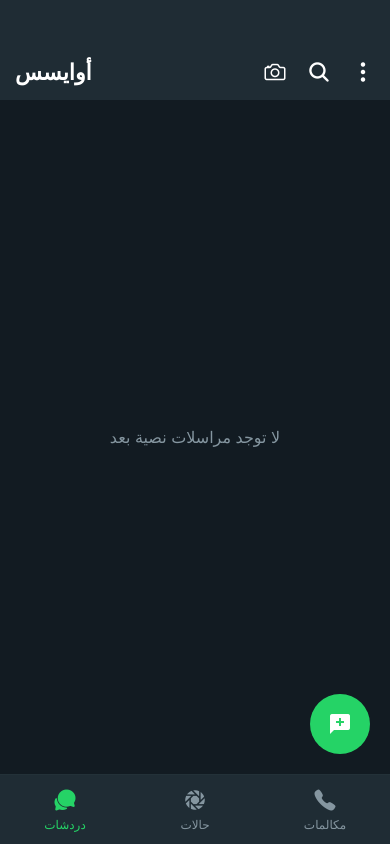
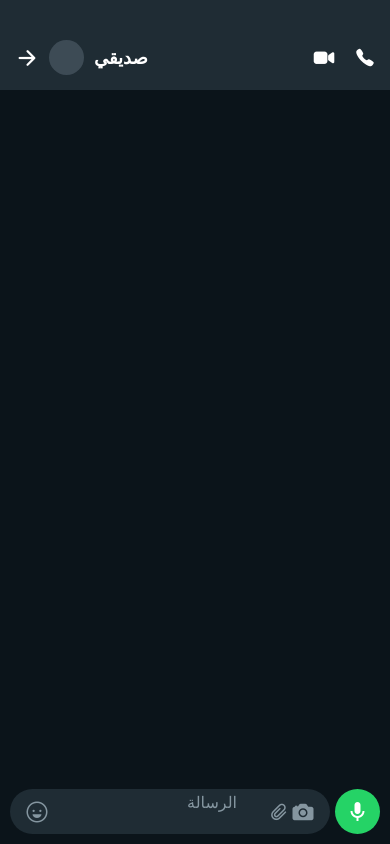
Before and after one commit to jnedkarazon86-ops/oasis-server, a React Native app: screen / in a window 390 px wide. Built offline with nearby package versions, Linux system fonts and the light colour scheme.

Commit message:
Update App.js

```diff
--- a/App.js
+++ b/App.js
@@ -1,138 +1,113 @@
 import React, { useState } from 'react';
-import { StyleSheet, Text, View, TouchableOpacity, FlatList, TextInput, ScrollView } from 'react-native';
-import { Ionicons, MaterialCommunityIcons, FontAwesome5 } from '@expo/vector-icons';
+import { StyleSheet, Text, View, TouchableOpacity, TextInput, FlatList, Linking, Alert } from 'react-native';
+import { Ionicons, MaterialCommunityIcons } from '@expo/vector-icons';
 
 export default function App() {
-  const [currentTab, setCurrentTab] = useState('Chats'); // Chats, Status, Calls, Settings
-  const [isSearching, setIsSearching] = useState(false);
-  const [searchText, setSearchText] = useState('');
+  const [message, setMessage] = useState('');
+  const [chatMessages, setChatMessages] = useState([]);
+  const [isRecording, setIsRecording] = useState(false);
 
-  // واجهة الهيدر (العلوية)
-  const renderHeader = () => (
-    <View style={styles.header}>
-      {!isSearching ? (
-        <>
-          <Text style={styles.headerTitle}>أوايسس</Text>
-          <View style={styles.headerIcons}>
-            <TouchableOpacity style={styles.iconButton}><Ionicons name="camera-outline" size={24} color="white" /></TouchableOpacity>
-            <TouchableOpacity style={styles.iconButton} onPress={() => setIsSearching(true)}><Ionicons name="search" size={24} color="white" /></TouchableOpacity>
-            <TouchableOpacity style={styles.iconButton} onPress={() => setCurrentTab('Settings')}><Ionicons name="ellipsis-vertical" size={24} color="white" /></TouchableOpacity>
-          </View>
-        </>
-      ) : (
-        <View style={styles.searchBarContainer}>
-          <TouchableOpacity onPress={() => {setIsSearching(false); setSearchText('');}}><Ionicons name="arrow-back" size={24} color="white" /></TouchableOpacity>
-          <TextInput
-            style={styles.searchInput}
-            placeholder="بحث..."
-            placeholderTextColor="#ccc"
-            autoFocus
-            value={searchText}
-            onChangeText={setSearchText}
-          />
-        </View>
-      )}
-    </View>
-  );
+  // 📞 وظيفة الاتصال الهاتفي
+  const makeCall = (type) => {
+    const phoneNumber = 'tel:0900000000'; // رقم افتراضي
+    Alert.alert('بدء اتصال', `هل تريد إجراء مكالمة ${type === 'video' ? 'فيديو' : 'صوتية'}؟`, [
+      { text: 'إلغاء', style: 'cancel' },
+      { text: 'اتصال', onPress: () => Linking.openURL(phoneNumber) }
+    ]);
+  };
 
-  // واجهة الإعدادات
-  const renderSettings = () => (
-    <ScrollView style={styles.container}>
-      <View style={styles.settingsHeader}>
-        <TouchableOpacity onPress={() => setCurrentTab('Chats')}><Ionicons name="arrow-back" size={24} color="white" /></TouchableOpacity>
-        <Text style={styles.settingsTitle}>الإعدادات</Text>
-      </View>
-      <SettingItem icon="key" title="الحساب" sub="الخصوصية، الأمان، تغيير الرقم" />
-      <SettingItem icon="chatbubble-ellipses" title="الدردشات" sub="المظهر، خلفيات الشاشة" />
-      <SettingItem icon="notifications" title="الإشعارات" sub="نغمات الرسائل والمجموعات" />
-      <SettingItem icon="data-usage" title="التخزين والبيانات" sub="التنزيل التلقائي، حجم الشبكة" type="material" />
-      <SettingItem icon="help-circle" title="المساعدة" sub="مركز المساعدة، اتصل بنا" />
-    </ScrollView>
-  );
+  // ✉️ وظيفة إرسال الرسالة
+  const sendMessage = () => {
+    if (message.trim().length > 0) {
+      setChatMessages([...chatMessages, { id: Date.now().toString(), text: message, time: '10:00 م' }]);
+      setMessage(''); // تفريغ الحقل بعد الإرسال
+    }
+  };
+
+  // 🎙️ وظيفة تسجيل الصوت (واجهة تفاعلية)
+  const toggleRecording = () => {
+    setIsRecording(!isRecording);
+    if (!isRecording) {
+      // هنا يبدأ التسجيل الحقيقي مستقبلاً
+    } else {
+      Alert.alert("تم الحفظ", "تم تسجيل المقطع الصوتي بنجاح");
+    }
+  };
 
   return (
     <View style={styles.container}>
-      {currentTab !== 'Settings' && renderHeader()}
-
-      <View style={{ flex: 1 }}>
-        {currentTab === 'Chats' && (
-          <View style={styles.centered}><Text style={styles.emptyText}>لا توجد مراسلات نصية بعد</Text></View>
-        )}
-        {currentTab === 'Status' && (
-          <View style={styles.statusSection}>
-            <View style={styles.myStatus}>
-              <View style={styles.avatarLarge}><View style={styles.plusIcon}><Ionicons name="add" size={16} color="white" /></View></View>
-              <View style={{marginLeft: 15}}><Text style={styles.nameText}>حالتي</Text><Text style={styles.subText}>انقر لإضافة حالة</Text></View>
-            </View>
-          </View>
-        )}
-        {currentTab === 'Calls' && (
-          <View style={styles.centered}><Text style={styles.emptyText}>لا توجد مكالمات هاتفية أو فيديو</Text></View>
-        )}
-        {currentTab === 'Settings' && renderSettings()}
+      {/* هيدر الدردشة مع أزرار الاتصال */}
+      <View style={styles.chatHeader}>
+        <View style={styles.userInfo}>
+          <Ionicons name="arrow-forward" size={24} color="white" />
+          <View style={styles.avatarSmall} />
+          <Text style={styles.userName}>صديقي</Text>
+        </View>
+        <View style={styles.headerIcons}>
+          <TouchableOpacity onPress={() => makeCall('video')} style={styles.iconSpacing}>
+            <Ionicons name="videocam" size={22} color="white" />
+          </TouchableOpacity>
+          <TouchableOpacity onPress={() => makeCall('voice')} style={styles.iconSpacing}>
+            <Ionicons name="call" size={20} color="white" />
+          </TouchableOpacity>
+        </View>
       </View>
 
-      {/* الأزرار العائمة الديناميكية */}
-      {currentTab === 'Chats' && (
-        <TouchableOpacity style={styles.fab} onPress={() => alert('إضافة دردشة بإيميل')}><MaterialCommunityIcons name="message-plus" size={24} color="white" /></TouchableOpacity>
-      )}
-      {currentTab === 'Status' && (
-        <View style={styles.fabColumn}>
-          <TouchableOpacity style={styles.fabSmall}><MaterialCommunityIcons name="pencil" size={22} color="white" /></TouchableOpacity>
-          <TouchableOpacity style={styles.fab}><Ionicons name="camera" size={26} color="white" /></TouchableOpacity>
+      {/* منطقة الرسائل */}
+      <FlatList
+        data={chatMessages}
+        keyExtractor={(item) => item.id}
+        renderItem={({ item }) => (
+          <View style={styles.msgBubble}><Text style={styles.msgText}>{item.text}</Text></View>
+        )}
+        style={styles.chatArea}
+      />
+
+      {/* شريط الإدخال السفلي (رسائل + صوت) */}
+      <View style={styles.inputContainer}>
+        <View style={styles.inputWrapper}>
+          <TouchableOpacity><Ionicons name="happy-outline" size={24} color="#8596a0" /></TouchableOpacity>
+          <TextInput
+            style={styles.textInput}
+            placeholder="الرسالة"
+            placeholderTextColor="#8596a0"
+            value={message}
+            onChangeText={setMessage}
+            multiline
+          />
+          <TouchableOpacity style={styles.iconSpacing}><Ionicons name="attach" size={24} color="#8596a0" style={{transform: [{rotate: '45deg'}]}} /></TouchableOpacity>
+          {!message && <TouchableOpacity><Ionicons name="camera" size={24} color="#8596a0" /></TouchableOpacity>}
         </View>
-      )}
-      {currentTab === 'Calls' && (
-        <TouchableOpacity style={styles.fab}><MaterialCommunityIcons name="phone-plus" size={24} color="white" /></TouchableOpacity>
-      )}
 
-      {/* شريط التنقل السفلي */}
-      <View style={styles.bottomNav}>
-        <NavButton label="دردشات" icon="chatbubbles" active={currentTab === 'Chats'} onPress={() => setCurrentTab('Chats')} />
-        <NavButton label="حالات" icon="aperture" active={currentTab === 'Status'} onPress={() => setCurrentTab('Status')} />
-        <NavButton label="مكالمات" icon="call" active={currentTab === 'Calls'} onPress={() => setCurrentTab('Calls')} />
+        {/* زر الإرسال أو الميكروفون الديناميكي */}
+        <TouchableOpacity
+          style={[styles.actionButton, isRecording && {backgroundColor: 'red'}]}
+          onPress={message ? sendMessage : toggleRecording}
+        >
+          {message ? (
+            <MaterialCommunityIcons name="send" size={24} color="white" style={{transform: [{scaleX: -1}]}} />
+          ) : (
+            <MaterialCommunityIcons name={isRecording ? "stop" : "microphone"} size={24} color="white" />
+          )}
+        </TouchableOpacity>
       </View>
     </View>
   );
 }
 
-// مكونات فرعية للكود
-const SettingItem = ({ icon, title, sub, type }) => (
-  <TouchableOpacity style={styles.settingItem}>
-    {type === 'material' ? <MaterialCommunityIcons name={icon} size={24} color="#8596a0" /> : <Ionicons name={icon} size={24} color="#8596a0" />}
-    <View style={{marginLeft: 20}}><Text style={styles.nameText}>{title}</Text><Text style={styles.subText}>{sub}</Text></View>
-  </TouchableOpacity>
-);
-
-const NavButton = ({ label, icon, active, onPress }) => (
-  <TouchableOpacity style={styles.navItem} onPress={onPress}>
-    <Ionicons name={icon} size={24} color={active ? '#25D366' : '#8596a0'} />
-    <Text style={{color: active ? '#25D366' : '#8596a0', fontSize: 12, marginTop: 4}}>{label}</Text>
-  </TouchableOpacity>
-);
-
 const styles = StyleSheet.create({
-  container: { flex: 1, backgroundColor: '#121b22' },
-  header: { height: 100, backgroundColor: '#1f2c34', flexDirection: 'row', alignItems: 'flex-end', justifyContent: 'space-between', paddingHorizontal: 15, paddingBottom: 15 },
-  headerTitle: { color: 'white', fontSize: 22, fontWeight: 'bold' },
-  headerIcons: { flexDirection: 'row', alignItems: 'center' },
-  iconButton: { marginLeft: 20 },
-  searchBarContainer: { flexDirection: 'row', alignItems: 'center', flex: 1, marginBottom: -5 },
-  searchInput: { flex: 1, color: 'white', marginLeft: 15, fontSize: 18, borderBottomWidth: 0.5, borderBottomColor: '#25D366' },
-  bottomNav: { height: 70, backgroundColor: '#1f2c34', flexDirection: 'row', borderTopWidth: 0.3, borderTopColor: '#233138' },
-  navItem: { flex: 1, justifyContent: 'center', alignItems: 'center' },
-  fab: { position: 'absolute', bottom: 90, right: 20, backgroundColor: '#25D366', width: 60, height: 60, borderRadius: 30, justifyContent: 'center', alignItems: 'center', elevation: 5 },
-  fabColumn: { position: 'absolute', bottom: 90, right: 20, alignItems: 'center' },
-  fabSmall: { backgroundColor: '#233138', width: 45, height: 45, borderRadius: 22.5, justifyContent: 'center', alignItems: 'center', marginBottom: 15, elevation: 5 },
-  centered: { flex: 1, justifyContent: 'center', alignItems: 'center' },
-  emptyText: { color: '#8596a0', fontSize: 16 },
-  statusSection: { padding: 15 },
-  myStatus: { flexDirection: 'row', alignItems: 'center' },
-  avatarLarge: { width: 55, height: 55, borderRadius: 27.5, backgroundColor: '#3d4b55' },
-  plusIcon: { position: 'absolute', bottom: 0, right: 0, backgroundColor: '#25D366', borderRadius: 10, width: 20, height: 20, justifyContent: 'center', alignItems: 'center', borderWidth: 2, borderColor: '#121b22' },
-  nameText: { color: 'white', fontSize: 16, fontWeight: '600' },
-  subText: { color: '#8596a0', fontSize: 14, marginTop: 2 },
-  settingsHeader: { height: 100, backgroundColor: '#1f2c34', flexDirection: 'row', alignItems: 'flex-end', padding: 15 },
-  settingsTitle: { color: 'white', fontSize: 20, marginLeft: 30, fontWeight: 'bold' },
-  settingItem: { flexDirection: 'row', padding: 20, alignItems: 'center' }
+  container: { flex: 1, backgroundColor: '#0b141a' },
+  chatHeader: { height: 90, backgroundColor: '#1f2c34', flexDirection: 'row', alignItems: 'flex-end', justifyContent: 'space-between', padding: 15 },
+  userInfo: { flexDirection: 'row', alignItems: 'center' },
+  avatarSmall: { width: 35, height: 35, borderRadius: 17.5, backgroundColor: '#3d4b55', marginHorizontal: 10 },
+  userName: { color: 'white', fontSize: 18, fontWeight: 'bold' },
+  headerIcons: { flexDirection: 'row', marginBottom: 5 },
+  iconSpacing: { marginLeft: 20 },
+  chatArea: { flex: 1, padding: 10 },
+  msgBubble: { alignSelf: 'flex-end', backgroundColor: '#005c4b', padding: 10, borderRadius: 10, marginBottom: 5, maxWidth: '80%' },
+  msgText: { color: 'white', fontSize: 16 },
+  inputContainer: { flexDirection: 'row', padding: 10, alignItems: 'center' },
+  inputWrapper: { flex: 1, flexDirection: 'row', backgroundColor: '#1f2c34', borderRadius: 25, paddingHorizontal: 15, alignItems: 'center', height: 45 },
+  textInput: { flex: 1, color: 'white', marginHorizontal: 10, fontSize: 16, textAlign: 'right' },
+  actionButton: { width: 45, height: 45, backgroundColor: '#25D366', borderRadius: 22.5, justifyContent: 'center', alignItems: 'center', marginLeft: 5 }
 });
```
